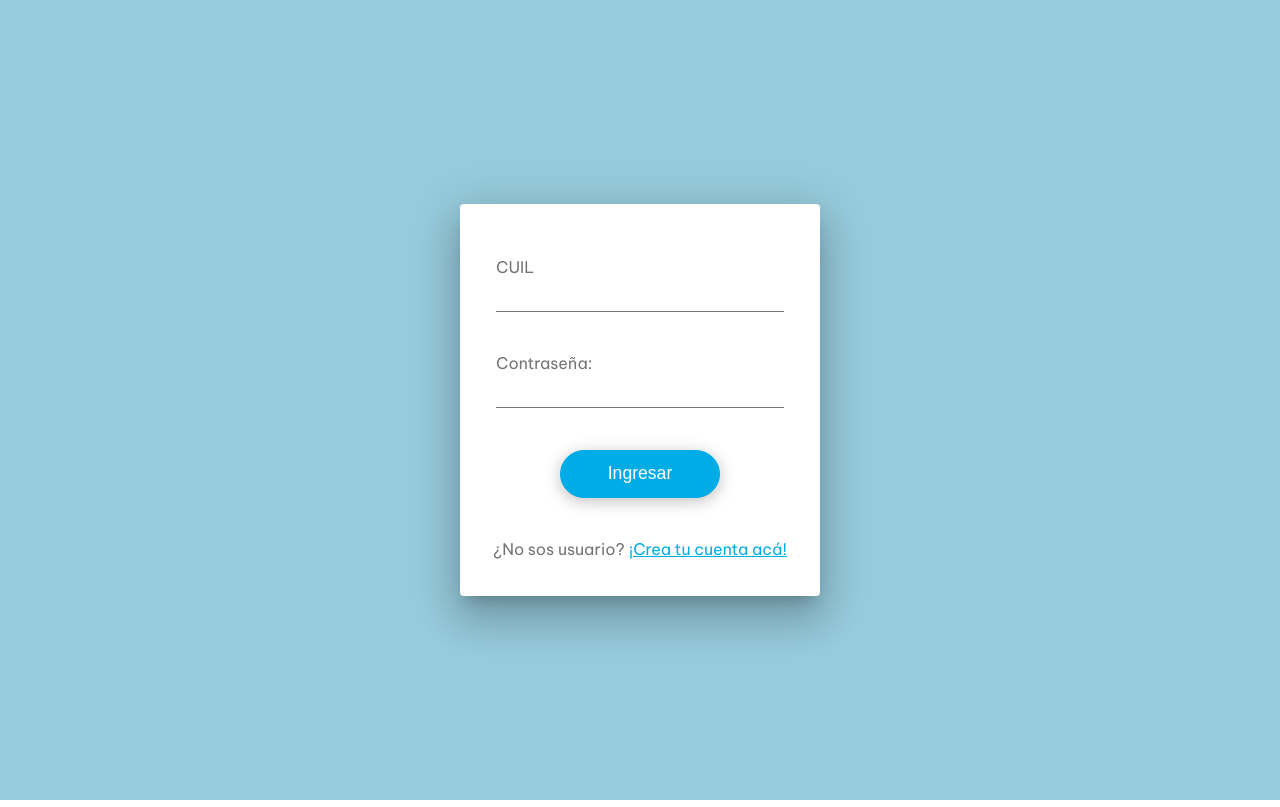
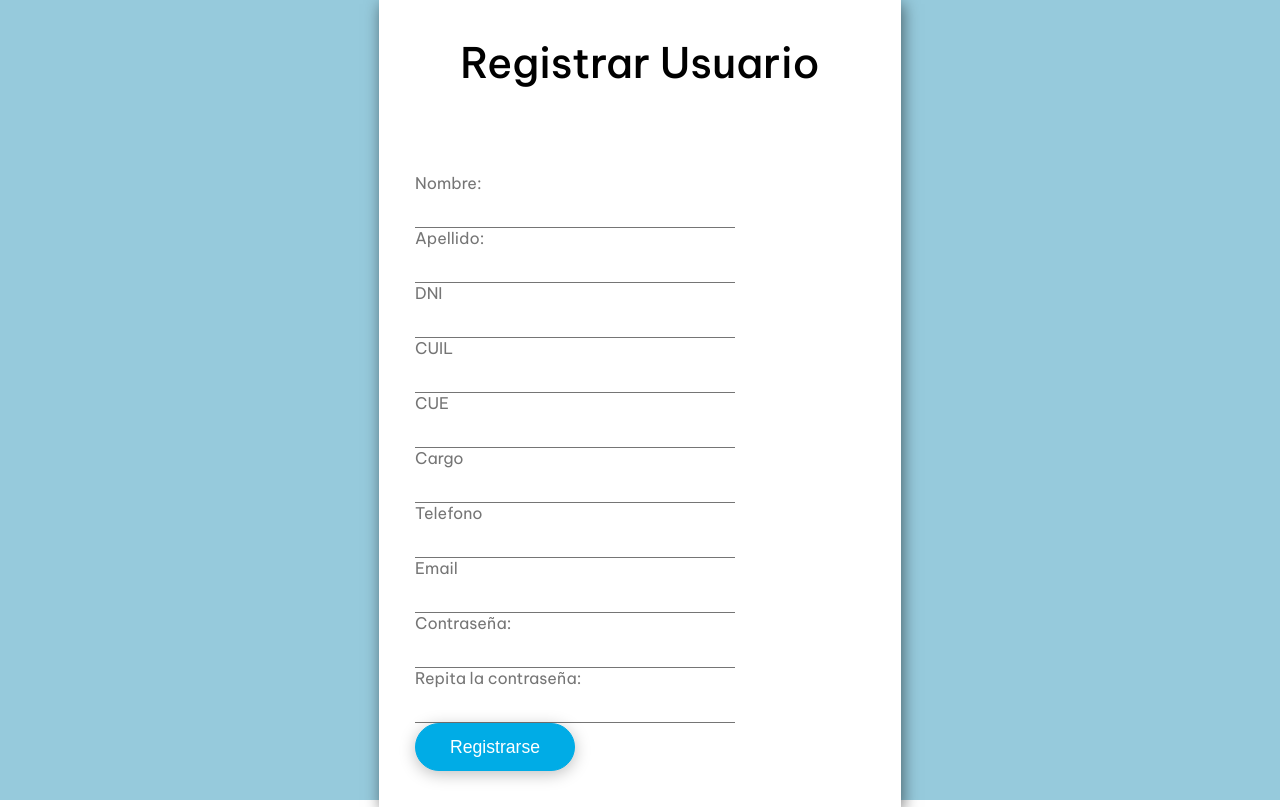
Before and after one commit to tomzvilla/cienciaConecta, a React (Create React App) app: page /login in a window 1280 px wide. Built offline with nearby package versions, Linux system fonts and the light colour scheme.

Commit message:
Signup changes

```diff
--- a/src/css/style.css
+++ b/src/css/style.css
@@ -290,6 +290,7 @@ table, caption, tbody, tfoot, thead, tr, th, td {
   margin-top: 2rem;
 }
 .login-form__button {
+  margin-top: 1rem;
   align-self: center;
 }
 .login-form__link-container {
--- a/src/index.js
+++ b/src/index.js
@@ -6,7 +6,7 @@ import Home from './js/pages/Home';
 import { AuthProvider } from './context/AuthProvider';
 import {BrowserRouter, Routes, Route} from 'react-router-dom'
 
-import Login from './js/pages/Login';
+import Signup from './js/pages/Signup';
 
 const root = ReactDOM.createRoot(document.getElementById('root'));
 root.render(
@@ -14,7 +14,7 @@ root.render(
     <BrowserRouter>
       <AuthProvider>
         <Routes>
-          <Route path='/*' element={<Login />}/>
+          <Route path='/*' element={< Signup/>}/>
         </Routes>
       </AuthProvider>
     </BrowserRouter>
--- a/src/js/pages/Signup.jsx
+++ b/src/js/pages/Signup.jsx
@@ -189,7 +189,7 @@ export default function Signup() {
             errors={errors.confirmPassword}
             required={true}
           />
-          <Button text='Registrarse'/>
+          <Button text='Registrarse' activo={true}/>
           </form>
     </div>
   )
```
Also changed, not shown: src/sass/components/_login-form.scss (+1 -6 lines), 1 other file (tests, documents, lock files or other folders).
